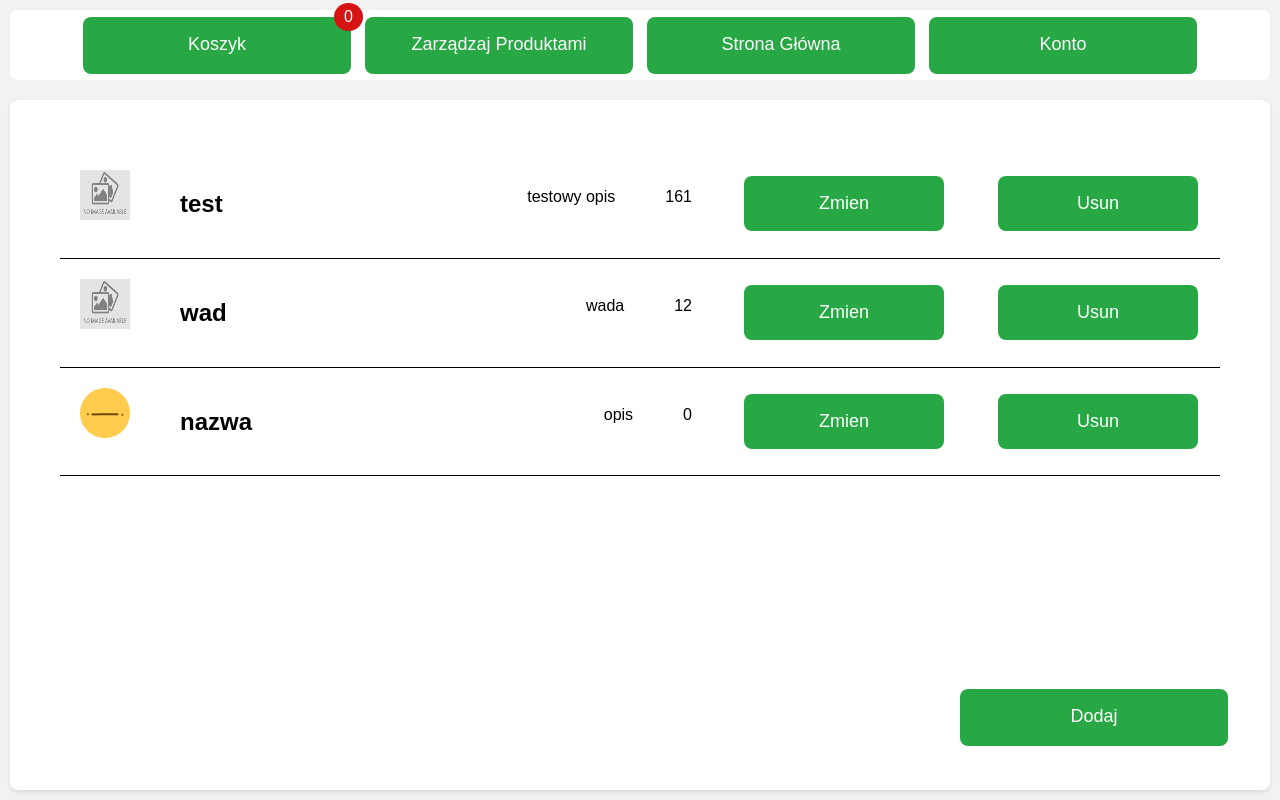
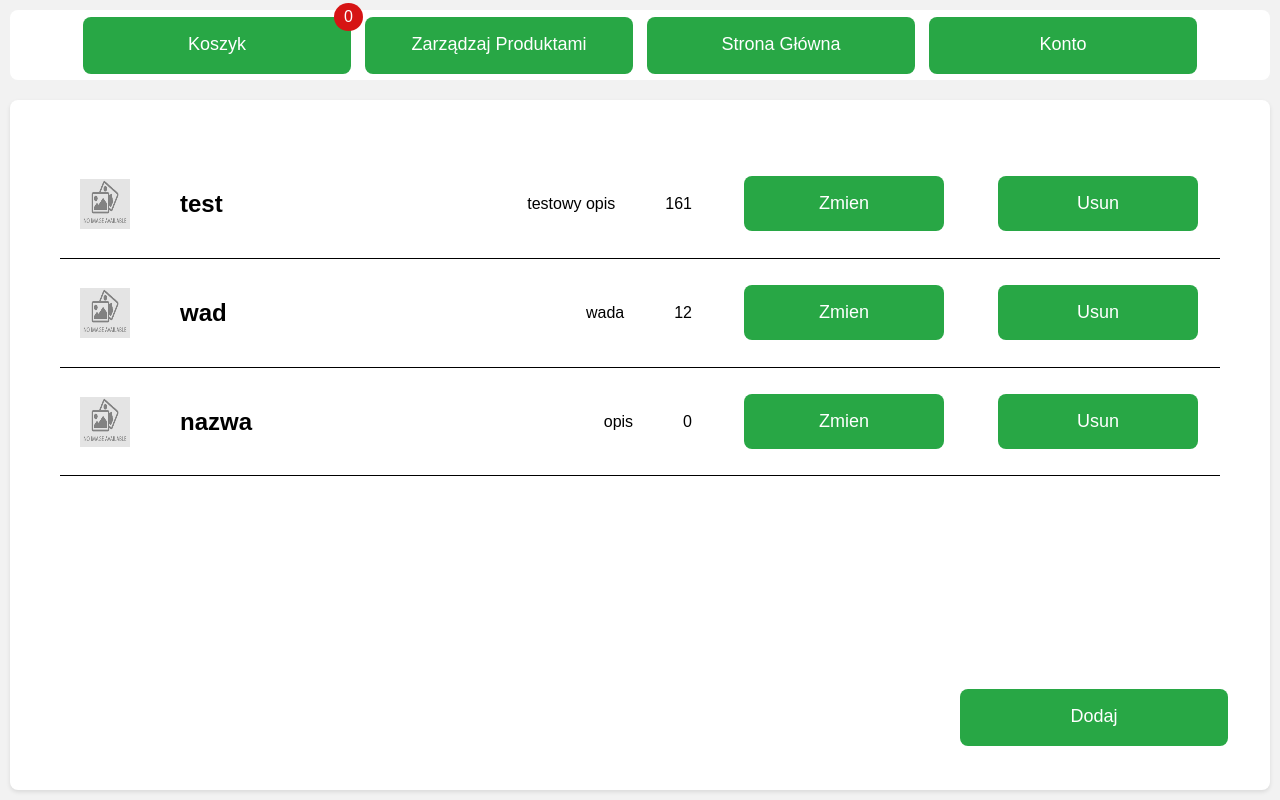
Before and after one commit to KamillGG/sklep, a PHP site: page /manage.php in a window 1280 px wide. Run offline with PHP 8.4, Linux system fonts and the light colour scheme; the visitor is signed in with stand-in values (Sample User, id 1); data comes from the database, SQL or seed files in the repository.

Commit message:
jednak nie ostatni :|

```diff
--- a/config.php
+++ b/config.php
@@ -3,6 +3,7 @@ $host = 'localhost';
 $user = 'root';
 $pass = '';
 $database = 'sklep';
+$defaultPath = './uploads/default.png';
 function returnSelect($query, $conn)
 {
     $result = mysqli_query($conn, $query);
--- a/index.php
+++ b/index.php
@@ -5,6 +5,7 @@ if ($_SESSION['zalogowano'] !== "tak") {
     exit;
 }
 $_SESSION['displayMax'] = false;
+include 'config.php'
 ?>
 <?php
 if ($_SERVER['REQUEST_METHOD'] === 'POST') {
@@ -69,7 +70,9 @@ function queryReturn()
                     echo "<div class='product' onclick=redirectUser('$url')>";
                     echo "<h2 class='product-title'>$row[nazwa]</h2>";
                     echo "<div class='zdjCont'>";
-                    echo "<img class='prodZdj' src='./$row[FilePath]'/>";
+                    if (file_exists('./' . $row['FilePath'])) {
+                        echo "<img class='prodZdj' src='./$row[FilePath]'/>";
+                    } else echo "<img class='prodZdj' src='$defaultPath'/>";
                     echo "</div>";
                     echo "<p class='product-price'>$row[cena]zł</p>";
                     if ($row['ilosc'] > 10) echo "<p class='product-quantity' style='Color:green'>Produkt Dostępny</p>";
--- a/koszyk.php
+++ b/koszyk.php
@@ -1,5 +1,6 @@
 <?php
 session_start();
+include 'config.php'
 ?>
 <?php
 if (isset($_POST['delID']) && $_POST['delID'] !== "") {
@@ -42,7 +43,9 @@ if (isset($_POST['delID']) && $_POST['delID'] !== "") {
             while ($row = mysqli_fetch_assoc($result)) {
                 echo "<div class='product'>";
                 echo "<div class='photoName'>";
-                echo "<img src='$row[FilePath]' width='50px' height='50px' >";
+                if (file_exists('./' . $row['FilePath'])) {
+                    echo "<img class='prodZdj' src='./$row[FilePath]'  width='50px' height='50px' />";
+                } else echo "<img class='prodZdj' src='$defaultPath'  width='50px' height='50px' />";
                 echo "<h3>$row[nazwa]</h3>";
                 echo "</div>";
                 echo "<div class='actions'>";
--- a/manage.css
+++ b/manage.css
@@ -51,6 +51,7 @@ body{
     display: flex;
     flex-direction: row;
     gap: 50px;
+    align-items: center;
 }
 .przyciski.notAllowed{
     background-color: #ccc; /* Grey */
--- a/manage.php
+++ b/manage.php
@@ -34,7 +34,9 @@ if ($_SERVER["REQUEST_METHOD"] === "POST") {
                 while ($row = mysqli_fetch_assoc($result)) {
                     echo "<div class='product'>";
                     echo "<div class='left'>";
-                    echo "<img src='$row[FilePath]' width='50px' height='50px'>";
+                    if (file_exists('./' . $row['FilePath'])) {
+                        echo "<img class='prodZdj' src='./$row[FilePath]'  width='50px' height='50px' />";
+                    } else echo "<img class='prodZdj' src='$defaultPath'  width='50px' height='50px' />";
                     echo "<h2>$row[nazwa]</h2>";
                     echo "</div>";
                     echo "<div class='right'>";
```
Also changed, not shown: product.php (+6 -1 lines), uploads/66200376537bd_default.png (deleted), uploads/66200409d8df8_6405_pokerface.png (deleted).
